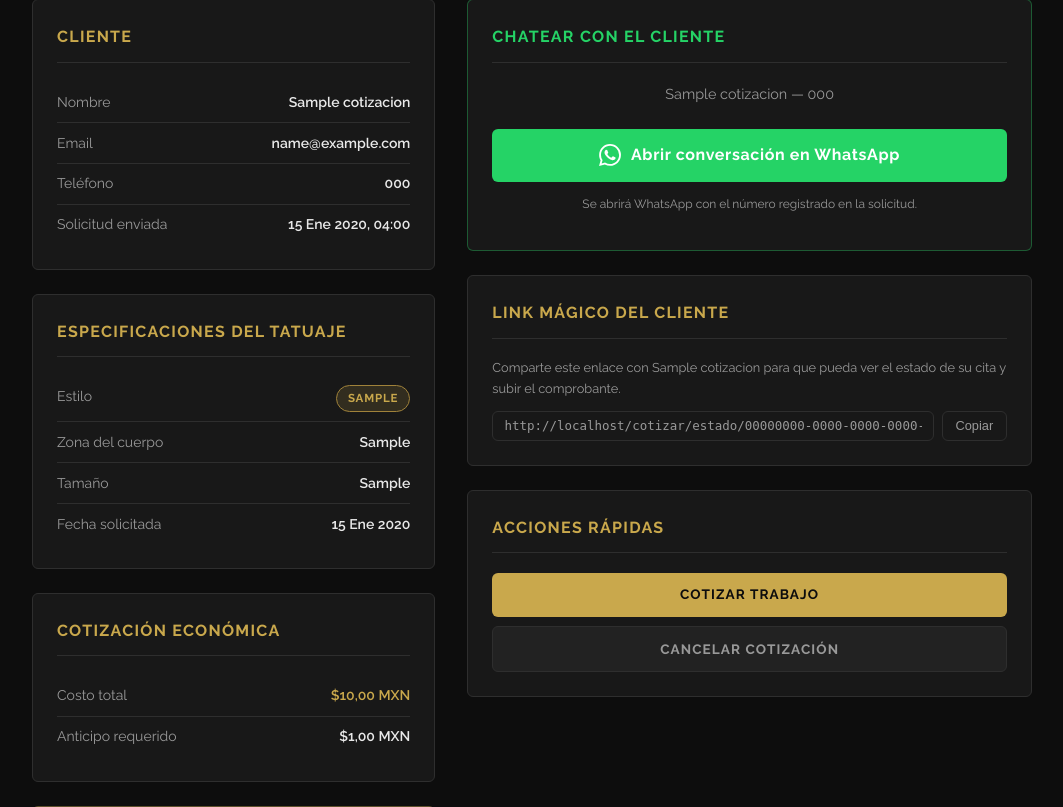
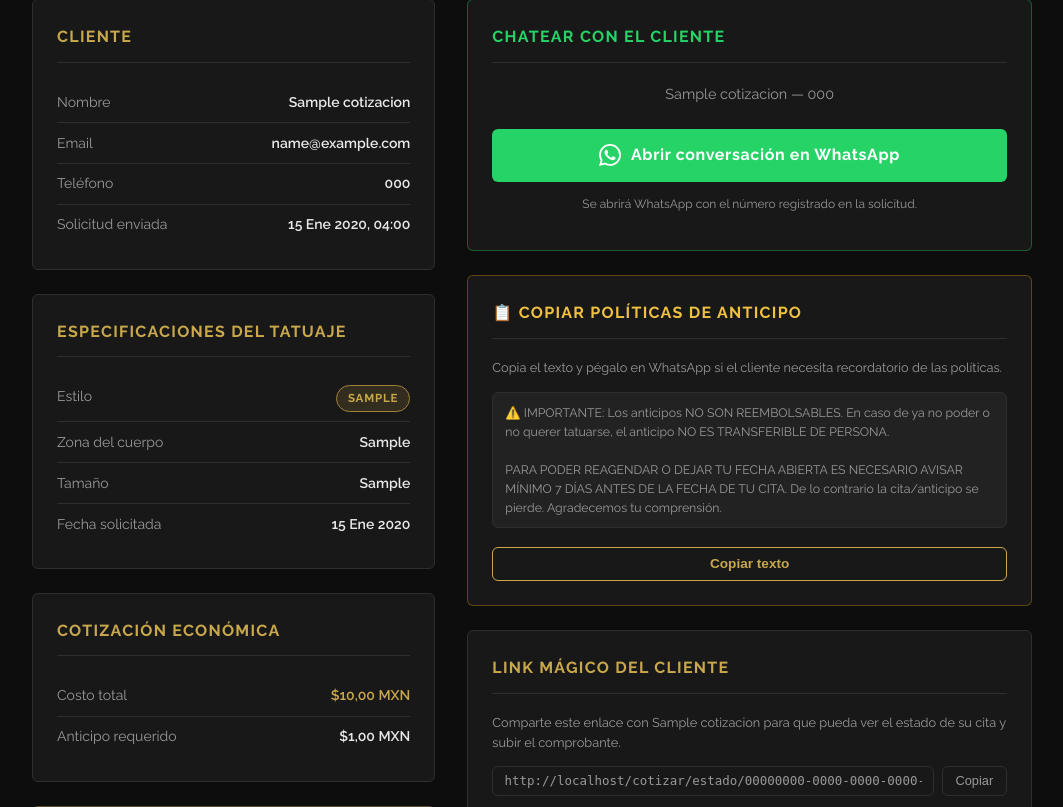
Before and after one commit to Adrionor/sistema-tatuajes-django, a Django app: page /cotizar/detalle/1/ in a window 1280 px wide. Shown: the part 238-1045 px from the top of the page, without its empty margins (108-1171 px from the left). Run offline with Django 5.2, Linux system fonts and the light colour scheme; a user stored in the database is signed in; tables that the repository leaves empty hold one stand-in row (values such as "Sample post"); grey boxes marked "Sample" are stand-in pictures.

Commit message:
feat(cotizaciones): disclaimer no reembolsable en correo y boton copiar en detalle

```diff
--- a/sistema_tatuajes/templates/cotizaciones/detalle.html
+++ b/sistema_tatuajes/templates/cotizaciones/detalle.html
@@ -268,6 +268,27 @@
             </p>
         </div>
 
+        <!-- Disclaimer copy -->
+        <div class="d-card" style="border-color:rgba(255,180,0,.3);">
+            <div class="d-card-title" style="color:#f0c040;">📋 Copiar políticas de anticipo</div>
+            <p style="font-size:.8rem;color:var(--text-muted);margin:0 0 .85rem;">
+                Copia el texto y pégalo en WhatsApp si el cliente necesita recordatorio de las políticas.
+            </p>
+            <textarea id="disclaimerText" readonly rows="6"
+                style="width:100%;box-sizing:border-box;background:var(--bg-muted);border:1px solid var(--border);
+                       border-radius:6px;color:var(--text-muted);padding:.6rem .75rem;font-size:.77rem;
+                       font-family:inherit;line-height:1.55;resize:none;">⚠️ IMPORTANTE: Los anticipos NO SON REEMBOLSABLES. En caso de ya no poder o no querer tatuarse, el anticipo NO ES TRANSFERIBLE DE PERSONA.
+
+PARA PODER REAGENDAR O DEJAR TU FECHA ABIERTA ES NECESARIO AVISAR MÍNIMO 7 DÍAS ANTES DE LA FECHA DE TU CITA. De lo contrario la cita/anticipo se pierde. Agradecemos tu comprensión.</textarea>
+            <button type="button"
+                onclick="navigator.clipboard.writeText(document.getElementById('disclaimerText').value).then(()=>{this.textContent='✓ Copiado';this.style.background='#4caf7d';this.style.color='#fff';this.style.borderColor='#4caf7d';setTimeout(()=>{this.textContent='Copiar texto';this.style.background='transparent';this.style.color='var(--gold)';this.style.borderColor='var(--gold)';},2500);})"
+                style="margin-top:.7rem;width:100%;padding:.55rem 1rem;border-radius:6px;
+                       border:1.5px solid var(--gold);background:transparent;color:var(--gold);
+                       font-size:.85rem;font-weight:700;cursor:pointer;transition:all .2s;">
+                Copiar texto
+            </button>
+        </div>
+
         <!-- Magic link copy -->
         <div class="d-card">
             <div class="d-card-title">Link mágico del cliente</div>
```
Also changed, not shown: sistema_tatuajes/cotizaciones/emails.py (+7 -1 lines).
